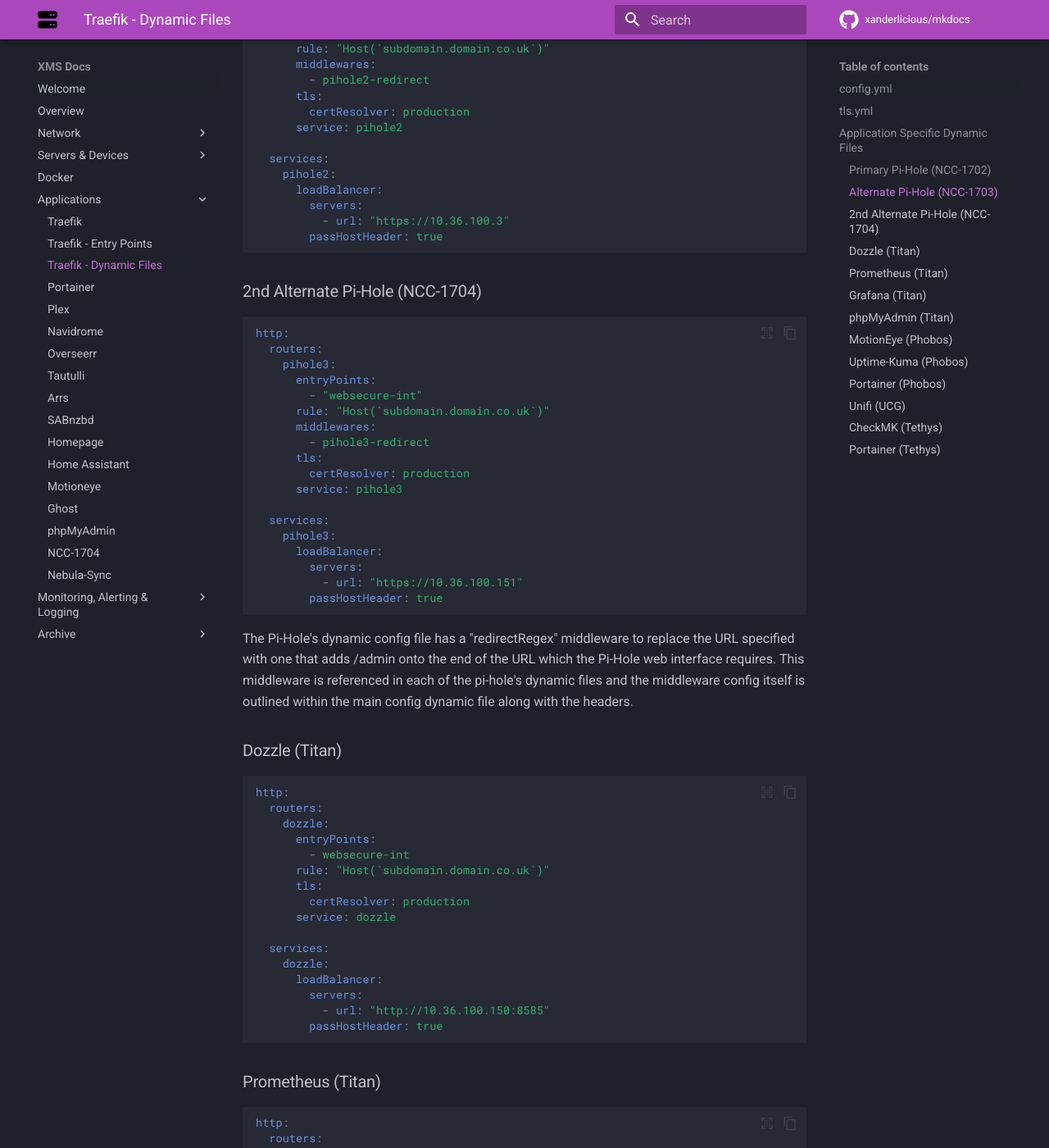
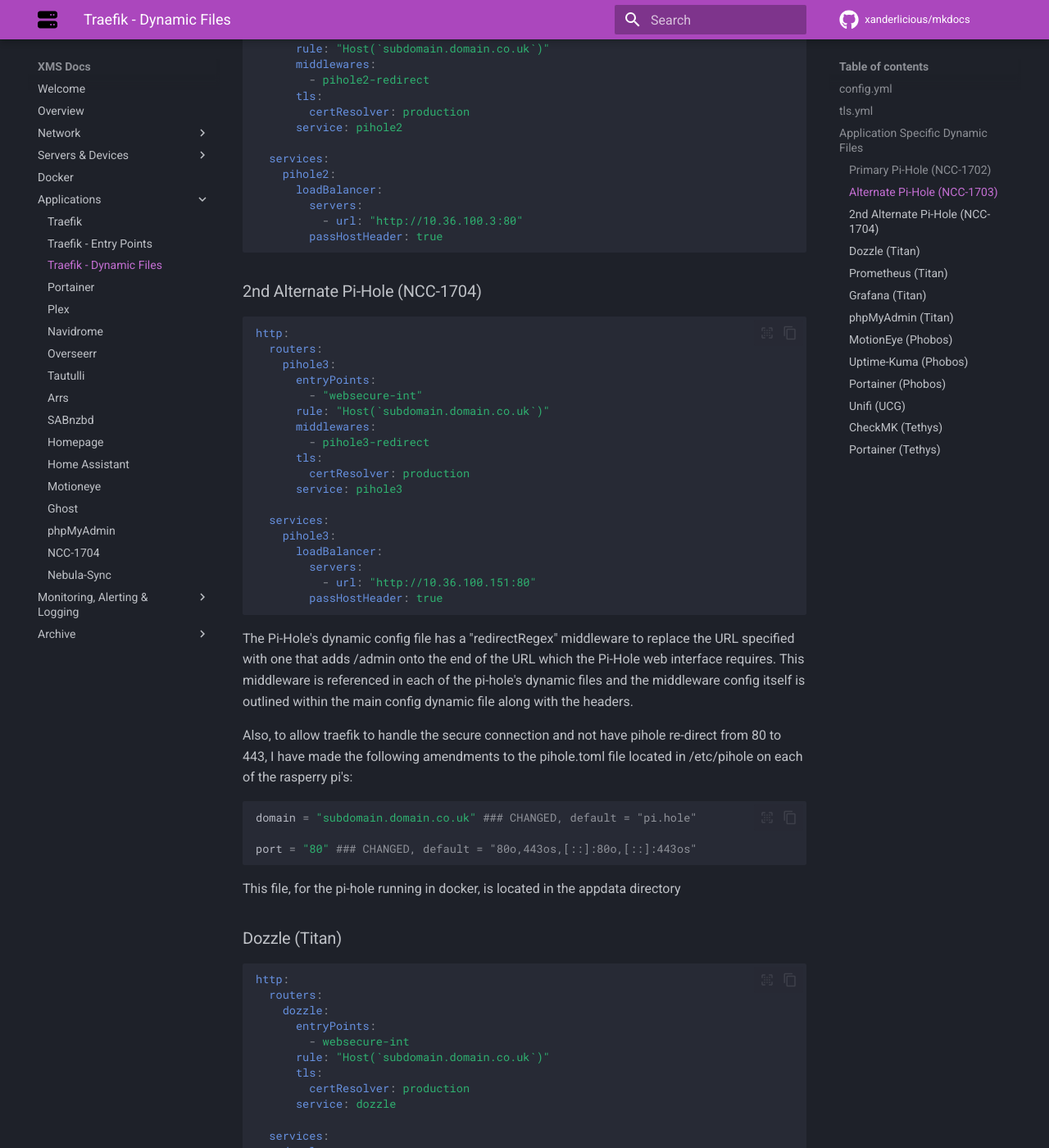
Before and after one commit to Xanderlicious/mkdocs, an MkDocs documentation site: the page built from docs/dynamic.md, in a window 1280 px wide and 1400 px high, scrolled down 2914 px. Shown: the whole window at 82% size. Built offline with MkDocs 1.6.1 and Material for MkDocs 9.7.7, drawn with Linux system fonts in a browser that asks for light colours; comment, search, counter and statistics services are not loaded; some of the changed text lies outside the part shown.

Commit message:
updated the dynamic.md file to details changes made to piholes - also updated the overview.md to reflect the change of ISP

````diff
--- a/docs/dynamic.md
+++ b/docs/dynamic.md
@@ -103,7 +103,7 @@
     pihole1:
       loadBalancer:
         servers:
-          - url: "https://10.36.100.2"
+          - url: "http://10.36.100.2:80"
         passHostHeader: true
 ```
 
@@ -126,7 +126,7 @@
     pihole2:
       loadBalancer:
         servers:
-          - url: "https://10.36.100.3"
+          - url: "http://10.36.100.3:80"
         passHostHeader: true
 ```
 
@@ -149,11 +149,22 @@
     pihole3:
       loadBalancer:
         servers:
-          - url: "https://10.36.100.151"
+          - url: "http://10.36.100.151:80"
         passHostHeader: true
 ```
 
 The Pi-Hole's dynamic config file has a "redirectRegex" middleware to replace the URL specified with one that adds /admin onto the end of the URL which the Pi-Hole web interface requires.  This middleware is referenced in each of the pi-hole's dynamic files and the middleware config itself is outlined within the main config dynamic file along with the headers.
+
+Also, to allow traefik to handle the secure connection and not have pihole re-direct from 80 to 443, I have made the following amendments to the pihole.toml file located in /etc/pihole on each of the rasperry pi's:
+
+``` toml
+domain = "subdomain.domain.co.uk" ### CHANGED, default = "pi.hole"
+
+port = "80" ### CHANGED, default = "80o,443os,[::]:80o,[::]:443os"
+```
+
+This file, for the pi-hole running in docker, is located in the appdata directory
+
 
 ### Dozzle (Titan)
 
````
Also changed, not shown: docs/overview.md (+2 -1 lines).
